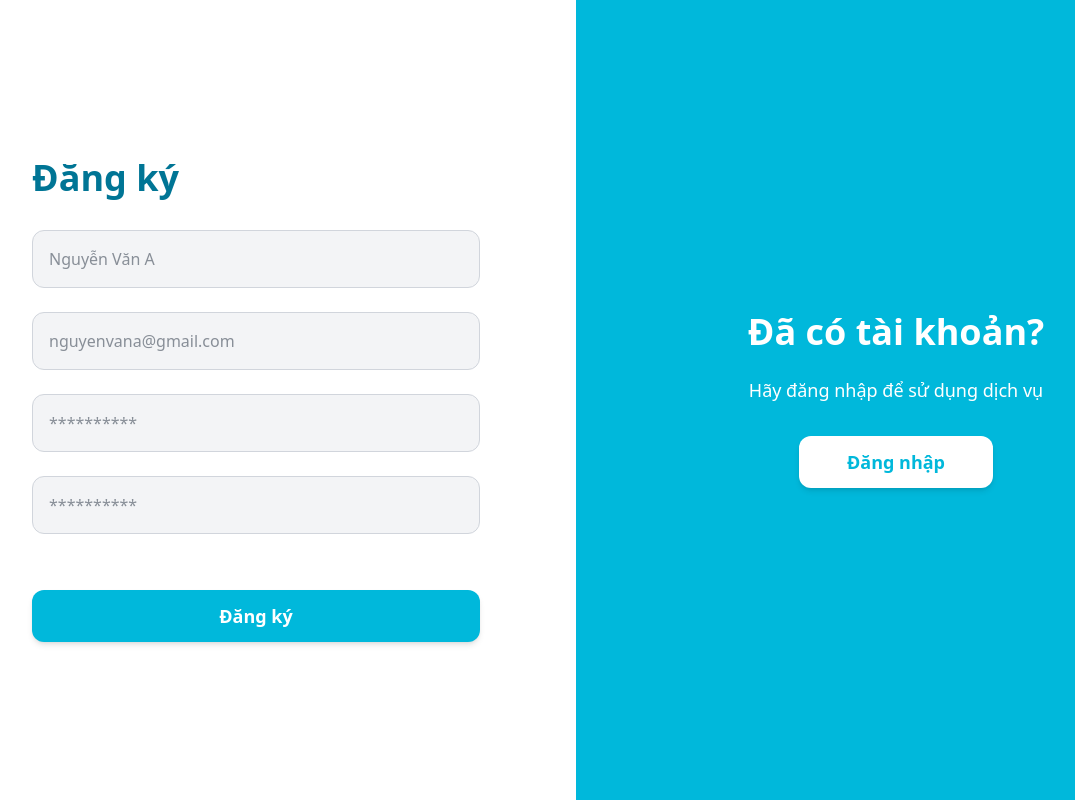
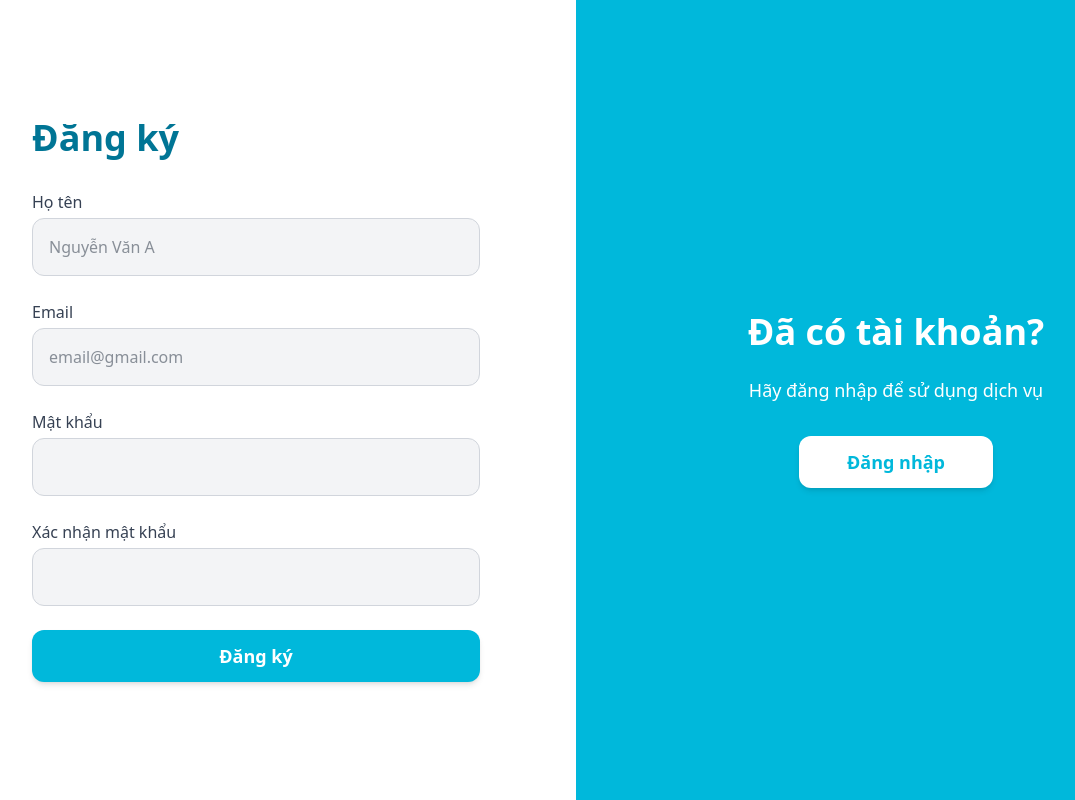
Before and after one commit to PhaPDA13/Front_End_NM-CNPM, a React app: page /signup in a window 1280 px wide. Shown: the whole page, without its empty margins (64-1139 px from the left). Built offline with nearby package versions, Linux system fonts and the light colour scheme; the HTML template or start-up script is replaced by a standard one.

Commit message:
Update signIn & signUp

```diff
--- a/src/components/input.jsx
+++ b/src/components/input.jsx
@@ -1,32 +1,25 @@
-// Input.jsx
-import React from 'react';
+import { forwardRef } from "react";
 
-const Input = ({
-  placeholder,
-  name,
-  value,
-  onChange,
-  type = 'text',
-  required = false,
-  className = '',
-  ...props
-}) => {
-  const defaultStyles =
-    "w-full p-4 rounded-xl bg-gray-100 text-gray-800 " +
-    "focus:outline-none focus:ring-2 focus:ring-cyan-500 transition duration-150 border border-gray-300";
+const Input = forwardRef(({ label, error, className = "", ...props }, ref) => {
+  return (
+    <div className="flex flex-col w-full">
+      {label && (
+        <label className="mb-1 font-medium text-gray-700">{label}</label>
+      )}
+      <input
+        ref={ref}
+        className={`w-full p-4 rounded-xl bg-gray-100 text-gray-800
+          border transition duration-150 outline-0
+          ${error ? "border-red-500" : "border-gray-300"}
+          ${className}`}
+        {...props}
+      />
 
-  return (
-    <input
-      type={type}
-      name={name}
-      placeholder={placeholder}
-      value={value}
-      onChange={onChange}
-      required={required}
-      className={`${defaultStyles} ${className}`}
-      {...props}
-    />
+      {error && (
+        <p className="text-red-500 text-sm mt-1">{error.message}</p>
+      )}
+    </div>
   );
-};
+});
 
 export default Input;
--- a/src/features/Auth/SignIn/SignIn.jsx
+++ b/src/features/Auth/SignIn/SignIn.jsx
@@ -1,35 +1,30 @@
-import React, { useState } from 'react';
-import { Link } from 'react-router-dom';
 
-// Import các component đã tạo
+import { Link, useNavigate } from 'react-router-dom';
+
 import Button from '../../../components/Button';
 import Input from '../../../components/Input';
+import { useForm } from 'react-hook-form';
+import { schema } from '../schema/schemaSignIn';
+import { yupResolver } from '@hookform/resolvers/yup';
+
+
 
 const SignInPage = () => {
-  const [formData, setFormData] = useState({
-    email: 'nguyenvana@gmail.com', // Giá trị mặc định theo ảnh
-    password: '*************',     // Giá trị mặc định theo ảnh
-  });
 
-  const handleChange = (e) => {
-    setFormData({ ...formData, [e.target.name]: e.target.value });
-  };
+  const {register, handleSubmit, formState: {errors}} = useForm({resolver: yupResolver(schema)})
 
-  const handleSubmit = (e) => {
-    e.preventDefault();
-    console.log('Login form submitted:', formData);
-    // Thêm logic xử lý đăng nhập tại đây
+  const navigate = useNavigate()
+
+  const onSubmit = (data) => {
+    console.log(data)
+    localStorage.setItem("accessToken", "true")
+    navigate("/")
   };
 
   return (
-    // Toàn bộ trang: full màn hình, chia thành 2 cột chính
     <div className="flex h-screen w-full font-sans">
-
-      {/* 1. Cột Trái: Chuyển sang Đăng ký (Nền xanh ngọc) */}
       <div className="hidden lg:w-1/2 lg:flex items-center justify-center p-8 bg-cyan-500 text-white">
         <div className="text-center max-w-sm">
-
-          {/* Tiêu đề Xin chào */}
           <h2 className="text-5xl font-bold mb-4">
             Xin chào
           </h2>
@@ -38,12 +33,11 @@ const SignInPage = () => {
             Hãy đăng ký nếu bạn chưa có tài khoản
           </p>
 
-          {/* Nút Đăng ký (Nút trắng) */}
           <Link to="/signup">
             <Button
                 variant="secondary"
                 size="large"
-                className="rounded-full px-12!" // Ghi đè bo góc để tạo hình viên thuốc
+                className="rounded-full px-12!"
             >
               Đăng ký
             </Button>
@@ -52,49 +46,36 @@ const SignInPage = () => {
         </div>
       </div>
 
-      {/* 2. Cột Phải: Form Đăng nhập (Nền trắng) */}
       <div className="w-full lg:w-1/2 flex items-center justify-center p-8 bg-white">
         <div className="max-w-md w-full">
 
-          {/* Tiêu đề Đăng nhập */}
           <h2 className="text-4xl font-bold text-cyan-700 mb-8 text-center lg:text-left">
             Đăng nhập
           </h2>
 
-          <form onSubmit={handleSubmit} className="space-y-6">
-
-            {/* Input: Email */}
+          <form onSubmit={handleSubmit(onSubmit)} className="space-y-6">
+              <Input
+              label="Email"
+              placeholder="email@gmail.com"
+              {...register("email")}
+              error={errors.email}
+            />
             <Input
-              type="email"
-              name="email"
-              placeholder="nguyenvana@gmail.com"
-              value={formData.email}
-              onChange={handleChange}
-              required
+              label="Password"
+              type="password"
+              {...register("password")}
+              error={errors.password}
             />
 
-            {/* Input: Mật khẩu */}
-            <Input
-              type="password"
-              name="password"
-              placeholder="**********"
-              value={formData.password}
-              onChange={handleChange}
-              required
-            />
-
-            {/* Quên mật khẩu? */}
             <div className="text-right pt-2">
                 <Link to="/forgot-password" className="text-gray-600 hover:text-cyan-600 transition duration-150 text-base font-medium">
                     Quên mật khẩu?
                 </Link>
             </div>
 
-            {/* Nút Đăng nhập */}
             <Button
               type="submit"
-              size="large"
-              className="w-full mt-4" // Làm nút Đăng nhập full width hơn
+              className="w-full mt-4"
             >
               Đăng nhập
             </Button>
--- a/src/features/Auth/SignUp/SignUp.jsx
+++ b/src/features/Auth/SignUp/SignUp.jsx
@@ -1,114 +1,84 @@
-// SignUpPage.jsx
-import React, { useState } from 'react';
-import { Link } from 'react-router-dom';
-
-// Import các component đã tạo
-import Button from '../../../components/Button'// Giả sử Button.jsx nằm cùng thư mục hoặc đã được setup
-import Input from '../../../components/Input';   // Component Input vừa tạo
+import { Link, useNavigate } from "react-router-dom";
+import Button from "../../../components/Button";
+import { useForm } from "react-hook-form";
+import { yupResolver } from "@hookform/resolvers/yup";
+import Input from "../../../components/Input";
+import { schema } from "../schema/schemaSignUp";
 
 const SignUp = () => {
-  const [formData, setFormData] = useState({
-    name: '',
-    email: '',
-    password: '',
-    confirmPassword: '',
-  });
+  const {
+    register,
+    handleSubmit,
+    formState: { errors },
+  } = useForm({ resolver: yupResolver(schema) });
 
-  const handleChange = (e) => {
-    setFormData({ ...formData, [e.target.name]: e.target.value });
-  };
+  const naviagate = useNavigate()
+  const onSubmit = (data) => {
+    localStorage.setItem("accessToken", true)
+    console.log(data)
+    naviagate("/")
 
-  const handleSubmit = (e) => {
-    e.preventDefault();
-    console.log('Form submitted:', formData);
-    // Thêm logic xử lý đăng ký tại đây (ví dụ: gửi API)
   };
 
   return (
     <div className="flex h-screen w-full font-sans">
-
-      {/* Cột Trái: Form Đăng ký */}
       <div className="w-full lg:w-1/2 flex items-center justify-center p-8 bg-white">
         <div className="max-w-md w-full">
-
-          <h2 className="text-4xl font-bold text-cyan-700 mb-8">
-            Đăng ký
-          </h2>
-
-          <form onSubmit={handleSubmit} className="space-y-6">
-
-            {/* Sử dụng Component Input */}
+          <h2 className="text-4xl font-bold text-cyan-700 mb-8">Đăng ký</h2>
+          <form
+            onSubmit={handleSubmit(onSubmit)}
+            className="space-y-6 flex flex-col"
+          >
             <Input
-              name="name"
+              label="Họ tên"
               placeholder="Nguyễn Văn A"
-              value={formData.name}
-              onChange={handleChange}
-              required
+              {...register("name")}
+              error={errors.name}
             />
 
             <Input
-              type="email"
-              name="email"
-              placeholder="nguyenvana@gmail.com"
-              value={formData.email}
-              onChange={handleChange}
-              required
+              label="Email"
+              placeholder="email@gmail.com"
+              {...register("email")}
+              error={errors.email}
             />
 
             <Input
+              label="Mật khẩu"
               type="password"
-              name="password"
-              placeholder="**********"
-              value={formData.password}
-              onChange={handleChange}
-              required
+              {...register("password")}
+              error={errors.password}
             />
 
             <Input
+              label="Xác nhận mật khẩu"
               type="password"
-              name="confirmPassword"
-              placeholder="**********"
-              value={formData.confirmPassword}
-              onChange={handleChange}
-              required
+              {...register("confirmPassword")}
+              error={errors.confirmPassword}
             />
 
-            {/* Sử dụng Component Button */}
-            <Button
-              type="submit"
-              size="full" // Kích thước full width đã định nghĩa trong Button.jsx
-              className="mt-8"
-            >
+            <Button type="submit" size="full">
               Đăng ký
             </Button>
           </form>
-
         </div>
       </div>
 
-      {/* Cột Phải: Chuyển sang Đăng nhập */}
       <div className="hidden lg:w-1/2 lg:flex items-center justify-center p-8 bg-cyan-500 text-white">
         <div className="text-center max-w-sm">
+          <h2 className="text-4xl font-bold mb-6">Đã có tài khoản?</h2>
 
-          <h2 className="text-4xl font-bold mb-6">
-            Đã có tài khoản?
-          </h2>
+          <p className="text-lg mb-8">Hãy đăng nhập để sử dụng dịch vụ</p>
 
-          <p className="text-lg mb-8">
-            Hãy đăng nhập để sử dụng dịch vụ
-          </p>
-
-          {/* Sử dụng Component Button với variant Secondary */}
-          <Link to="/login">
+          <Link to="/signin">
             <Button
-                variant="secondary"
-                size="large"
-                className="rounded-full px-12!" // Ghi đè chỉ bo góc để tạo hình viên thuốc
+              variant="secondary"
+              size="large"
+              className="rounded-full px-12!"
             >
               Đăng nhập
             </Button>
           </Link>
-
         </div>
       </div>
     </div>
--- /dev/null
+++ b/src/features/Auth/schema/schemaSignIn.js
@@ -0,0 +1,15 @@
+import * as yup from "yup";
+
+export const schema = yup.object({
+  email: yup
+    .string()
+    .trim()
+    .required("Vui lòng nhập email")
+    .email("Email không hợp lệ"),
+
+  password: yup
+    .string()
+    .required("Vui lòng nhập mật khẩu")
+    .min(8, "Mật khẩu có ít nhất 8 kí tự"),
+
+});
--- /dev/null
+++ b/src/features/Auth/schema/schemaSignUp.js
@@ -0,0 +1,26 @@
+import * as yup from "yup";
+
+export const schema = yup.object({
+  name: yup
+    .string()
+    .trim()
+    .required("Vui lòng nhập tên")
+    .min(2, "Tên phải có ít nhất 2 ký tự")
+    .max(100, "Tên quá dài"),
+
+  email: yup
+    .string()
+    .trim()
+    .required("Vui lòng nhập email")
+    .email("Email không hợp lệ"),
+
+  password: yup
+    .string()
+    .required("Vui lòng nhập mật khẩu")
+    .min(8, "Mật khẩu có ít nhất 8 kí tự"),
+
+  confirmPassword: yup
+    .string()
+    .required("Vui lòng xác nhận mật khẩu")
+    .oneOf([yup.ref("password"), null], "Xác nhận mật khẩu không khớp"),
+});
--- a/src/router/routers.jsx
+++ b/src/router/routers.jsx
@@ -30,6 +30,10 @@ const routers = [
                     {
                         index: true,
                         element: <DashBoard />
+                    },
+                    {
+                        path: "dashboard",
+                        element: <DashBoard/>
                     }
                 ]
             }
```
